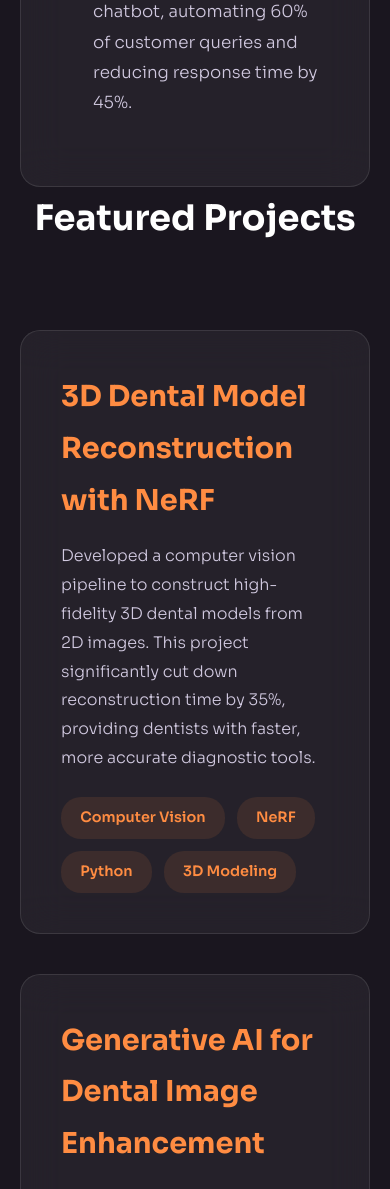
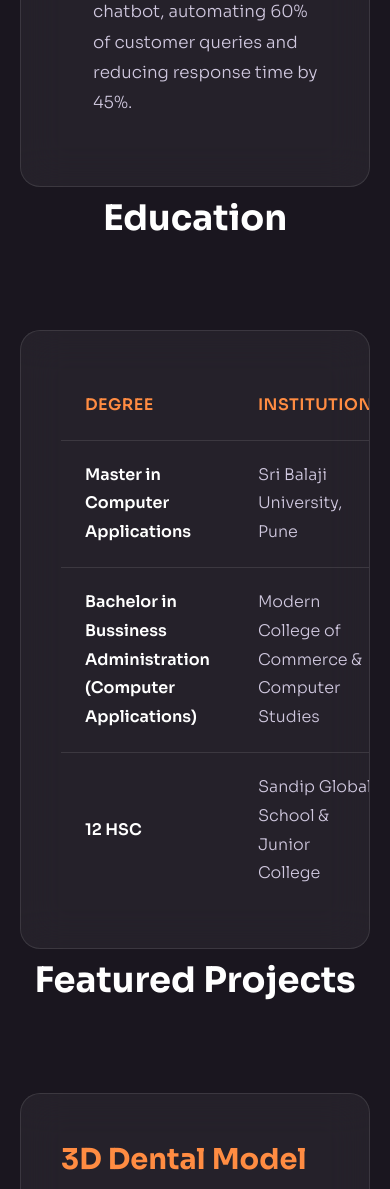
Before and after one commit to tejas-p-28/portfolio, a Django app: page / in a window 390 px wide. Shown: the part 4423-5612 px from the top of the page. Run offline with Django 5.2, Linux system fonts and the light colour scheme; data comes from the database, SQL or seed files in the repository; both versions use the stored data as it was after the commit; data that the repository does not hold is empty.

Commit message:
added education section and minor fixes in css

```diff
--- a/pages/admin.py
+++ b/pages/admin.py
@@ -1,6 +1,6 @@
 # pages/admin.py
 from django.contrib import admin
-from .models import HomePageContent, Resume, ContactSubmission
+from .models import HomePageContent, Resume, ContactSubmission, Education
 
 class ContactSubmissionAdmin(admin.ModelAdmin):
     list_display = ('name', 'email', 'submitted_at')
@@ -10,3 +10,4 @@ class ContactSubmissionAdmin(admin.ModelAdmin):
 admin.site.register(HomePageContent)
 admin.site.register(Resume)
 admin.site.register(ContactSubmission, ContactSubmissionAdmin)
+admin.site.register(Education)
--- a/pages/models.py
+++ b/pages/models.py
@@ -27,3 +27,17 @@ class ContactSubmission(models.Model):
 
     def __str__(self):
         return f"Submission from {self.name} on {self.submitted_at.strftime('%Y-%m-%d')}"
+
+class Education(models.Model):
+    degree = models.CharField(max_length=255)
+    institution = models.CharField(max_length=255)
+    start_year = models.CharField(max_length=4)
+    end_year = models.CharField(max_length=4)
+    description = models.TextField(blank=True, null=True, help_text="Optional: Add details like honors, relevant coursework, etc.")
+    order = models.PositiveIntegerField(default=0, help_text="Order to display (e.g., 1 for first, 2 for second)")
+
+    class Meta:
+        ordering = ['order'] # Order entries by the 'order' field
+
+    def __str__(self):
+        return f"{self.degree} from {self.institution}"
--- a/pages/views.py
+++ b/pages/views.py
@@ -3,13 +3,14 @@ from django.shortcuts import render, redirect
 from django.core.mail import send_mail
 from django.conf import settings
 from .forms import ContactForm
-from .models import HomePageContent, Resume
+from .models import HomePageContent, Resume, Education
 from blog.models import Post
 
 def home(request):
     # Fetch all the content needed for the page
     homepage_content = HomePageContent.objects.first()
     resume = Resume.objects.order_by('-last_updated').first()
+    education_entries = Education.objects.all().order_by('order')
     try:
         recent_post = Post.objects.latest('publication_date')
     except Post.DoesNotExist:
@@ -47,6 +48,7 @@ def home(request):
         'homepage_content': homepage_content,
         'resume': resume,
         'recent_post': recent_post,
+        'education_entries': education_entries,
         'form': form
     }
     return render(request, 'index.html', context)
--- a/templates/index.html
+++ b/templates/index.html
@@ -10,7 +10,7 @@
     <link href="https://fonts.googleapis.com/css2?family=Sora:wght@300;400;600;700&display=swap" rel="stylesheet">
     <link rel="stylesheet" href="{% static 'style.css' %}">
     <style>
-        /* --- ADDED/MODIFIED STYLES FOR MOBILE NAV --- */
+        /* --- Styles for Mobile Nav --- */
         .mobile-nav-controls {
             display: none; /* Hidden by default on desktop */
             align-items: center;
@@ -22,7 +22,7 @@
             border: none;
             cursor: pointer;
             padding: 0.5rem;
-            z-index: 1001; /* Ensure it's on top */
+            z-index: 1001;
         }
 
         #hamburger-btn svg {
@@ -31,19 +31,61 @@
             height: 28px;
         }
 
+        /* --- STYLES FOR GITHUB STATS SECTION --- */
+        .github-stats-grid {
+            display: flex;
+            justify-content: center;
+            align-items: center;
+            flex-wrap: wrap;
+            gap: 2rem;
+        }
+
+        .github-stats-grid img {
+            max-width: 100%;
+            border-radius: 10px;
+        }
+
+        /* --- STYLES FOR EDUCATION TABLE --- */
+        .education-table {
+            width: 100%;
+            border-collapse: collapse; /* Removes space between borders */
+        }
+
+        .education-table th, .education-table td {
+            padding: 1.25rem 1.5rem;
+            text-align: left;
+            border-bottom: 1px solid var(--glass-border);
+        }
+
+        .education-table thead th {
+            color: var(--accent-color);
+            font-weight: 600;
+            font-size: 1rem;
+            text-transform: uppercase;
+            letter-spacing: 0.5px;
+        }
+
+        .education-table tbody tr:last-child td {
+            border-bottom: none; /* Remove border from the last row */
+        }
+
+        .education-table td:first-child { /* Degree */
+            font-weight: 600;
+            color: var(--heading-color);
+        }
+
+
         @media (max-width: 992px) {
-            /* Hide the default nav links list */
             .nav-links {
                 display: none;
                 position: absolute;
                 top: 100%;
-                right: 0; /* Align container to the right edge */
-                /* REMOVED: width: 100%; */
-                max-width: 320px;
+                right: 0;
+                min-width: 280px;
                 background-color: rgba(30, 25, 35, 0.9);
                 backdrop-filter: blur(15px);
                 flex-direction: column;
-                align-items: flex-start; /* Align links to the left inside the container */
+                align-items: flex-start;
                 padding: 1rem;
                 border-bottom: 1px solid var(--glass-border);
                 border-left: 1px solid var(--glass-border);
@@ -51,22 +93,19 @@
                 box-shadow: -10px 10px 30px rgba(0,0,0,0.2);
             }
 
-            /* Hide the original counter when in mobile view */
             .nav-links .nav-counter {
                 display: none;
             }
 
-            /* This class is toggled by JavaScript to show the menu */
             .nav-links.mobile-menu-open {
                 display: flex;
             }
 
             .nav-links li {
                 width: 100%;
-                text-align: left; /* Align text to the left for readability */
+                text-align: left;
             }
 
-            /* Show the mobile controls container */
             .mobile-nav-controls {
                 display: flex;
             }
@@ -87,10 +126,11 @@
             <ul class="nav-links" id="nav-links-list">
                 <li><a href="#skills">Skills</a></li>
                 <li><a href="#experience">Experience</a></li>
+                <li><a href="#education">Education</a></li>
                 <li><a href="#projects">Projects</a></li>
+                <li><a href="#github-stats">GitHub</a></li>
                 <li><a href="#blog">Blog</a></li>
                 <li><a href="#resume">Resume</a></li>
-                <!-- This counter is for desktop view -->
                 <li class="nav-counter">
                     <svg xmlns="http://www.w3.org/2000/svg" width="20" height="20" viewBox="0 0 24 24" fill="none" stroke="currentColor" stroke-width="2" stroke-linecap="round" stroke-linejoin="round"><path d="M1 12s4-8 11-8 11 8 11 8-4 8-11 8-11-8-11-8z"></path><circle cx="12" cy="12" r="3"></circle></svg>
                     <span id="visit-counter-nav">0</span>
@@ -100,7 +140,6 @@
 
             <!-- Mobile-specific controls -->
             <div class="mobile-nav-controls">
-                <!-- This counter is for mobile view -->
                 <div class="nav-counter">
                      <svg xmlns="http://www.w3.org/2000/svg" width="20" height="20" viewBox="0 0 24 24" fill="none" stroke="currentColor" stroke-width="2" stroke-linecap="round" stroke-linejoin="round"><path d="M1 12s4-8 11-8 11 8 11 8-4 8-11 8-11-8-11-8z"></path><circle cx="12" cy="12" r="3"></circle></svg>
                     <span id="visit-counter-nav-mobile">0</span>
@@ -113,7 +152,7 @@
     </header>
 
     <main>
-        <!-- The rest of your main content remains the same... -->
+        <!-- Home Section -->
         <section id="home" class="hero container">
             <div class="hero-text">
                 <h1>{{ homepage_content.title|default:"Building the Future" }}</h1>
@@ -129,6 +168,7 @@
             </div>
         </section>
 
+        <!-- Skills Section -->
         <section id="skills" class="container">
             <h2 class="section-title fade-in">Core Competencies</h2>
             <div class="skills-grid">
@@ -167,6 +207,7 @@
             </div>
         </section>
 
+        <!-- Experience Section -->
         <section id="experience" class="container">
             <h2 class="section-title fade-in">Professional Experience</h2>
             <div class="experience-item glass-card fade-in">
@@ -186,6 +227,38 @@
             </div>
         </section>
 
+        <!-- UPDATED EDUCATION SECTION -->
+        <section id="education" class="container">
+            <h2 class="section-title fade-in">Education</h2>
+            <div class="glass-card fade-in">
+                {% if education_entries %}
+                <table class="education-table">
+                    <thead>
+                        <tr>
+                            <th>Degree</th>
+                            <th>Institution</th>
+                            <th>Years</th>
+                        </tr>
+                    </thead>
+                    <tbody>
+                        {% for entry in education_entries %}
+                        <tr>
+                            <td>{{ entry.degree }}</td>
+                            <td>{{ entry.institution }}</td>
+                            <td>{{ entry.start_year }} – {{ entry.end_year }}</td>
+                        </tr>
+                        {% endfor %}
+                    </tbody>
+                </table>
+                {% else %}
+                <div style="text-align: center; padding: 1rem;">
+                    <p>Education details will be added soon.</p>
+                </div>
+                {% endif %}
+            </div>
+        </section>
+
+        <!-- Projects Section -->
         <section id="projects" class="container">
             <h2 class="section-title fade-in">Featured Projects</h2>
             <div class="projects-grid">
@@ -220,6 +293,23 @@
             </div>
         </section>
 
+        <!-- GitHub Stats Section -->
+        <section id="github-stats" class="container">
+            <h2 class="section-title fade-in">My GitHub Activity</h2>
+            <div class="github-stats-grid fade-in">
+                <!-- Main Stats Card -->
+                <img src="https://github-readme-stats.vercel.app/api?username=tejas-p-28&show_icons=true&theme=transparent&bg_color=1a161f&title_color=ff8c42&text_color=d1c9e0&icon_color=c560ff&border_color=ffffff1a&hide_border=true&cache_seconds=86400" alt="Tejas Patil's GitHub Stats" />
+
+                <!-- Top Languages Card -->
+                <img src="https://github-readme-stats.vercel.app/api/top-langs/?username=tejas-p-28&layout=compact&theme=transparent&bg_color=1a161f&title_color=ff8c42&text_color=d1c9e0&border_color=ffffff1a&hide_border=true&cache_seconds=86400" alt="Tejas Patil's Top Languages" />
+            </div>
+            <div class="github-stats-grid fade-in" style="margin-top: 2rem;">
+                 <!-- Streak Stats Card -->
+                <img src="https://github-readme-streak-stats.herokuapp.com/?user=tejas-p-28&theme=transparent&background=1a161f&fire=ff8c42&ring=c560ff&currStreakNum=ffffff&sideNums=d1c9e0&sideLabels=d1c9e0&dates=d1c9e0&border=ffffff1a&hide_border=true" alt="Tejas Patil's GitHub Streak" />
+            </div>
+        </section>
+
+        <!-- Blog Section -->
         <section id="blog" class="container">
             <h2 class="section-title fade-in">From My Blog</h2>
             <div class="projects-grid">
@@ -241,6 +331,7 @@
             </div>
         </section>
 
+        <!-- Resume Section -->
         <section id="resume" class="container">
              <div class="glass-card fade-in">
                 <h2 class="section-title">My Resume</h2>
@@ -256,6 +347,7 @@
             </div>
         </section>
 
+        <!-- Contact Section -->
         <section id="contact" class="container">
             <div class="contact-content">
                 <h2 class="section-title fade-in">Let's Create Together</h2>
@@ -311,7 +403,7 @@
     </footer>
 
     <script>
-      // --- ADDED JAVASCRIPT FOR HAMBURGER MENU ---
+      // --- JAVASCRIPT FOR HAMBURGER MENU ---
       const hamburgerBtn = document.getElementById('hamburger-btn');
       const navLinksList = document.getElementById('nav-links-list');
 
```
Also changed, not shown: static/style.css (+61 -0 lines), db.sqlite3, pages/migrations/0003_education.py (added).
